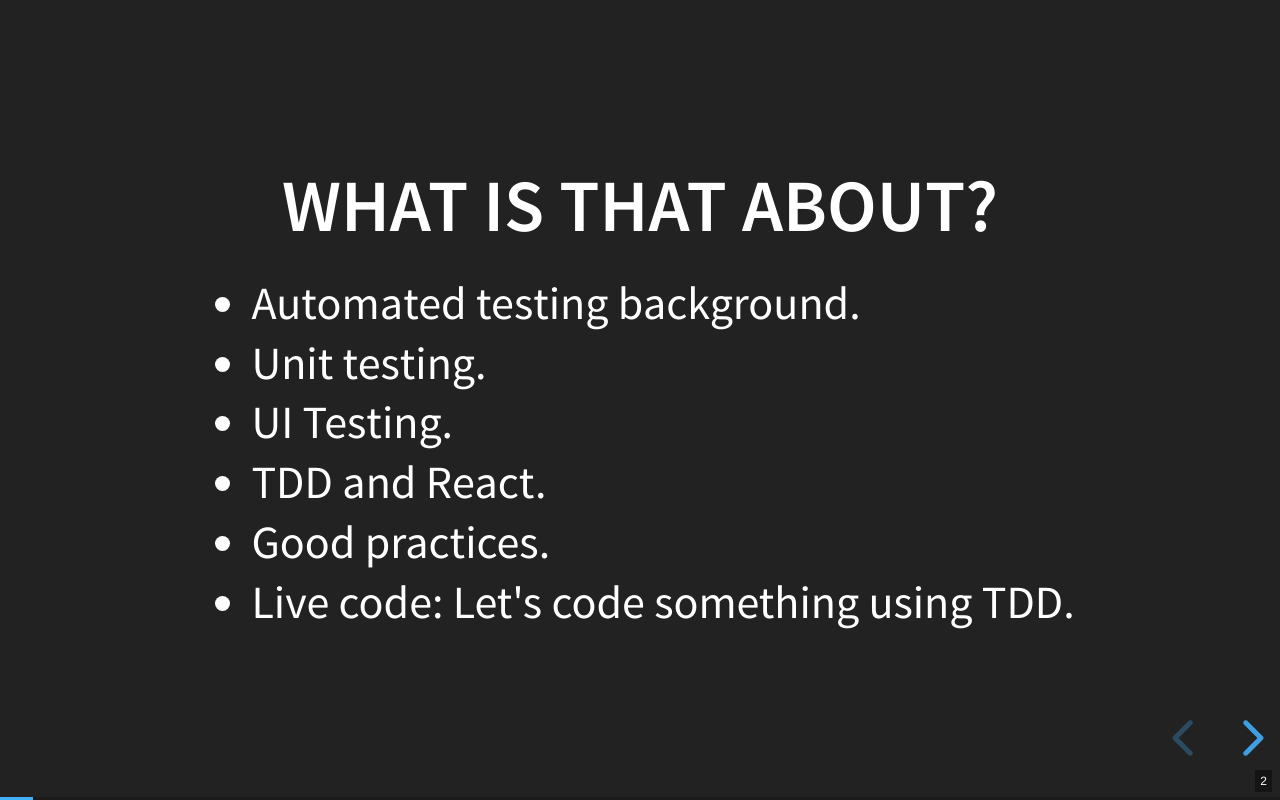
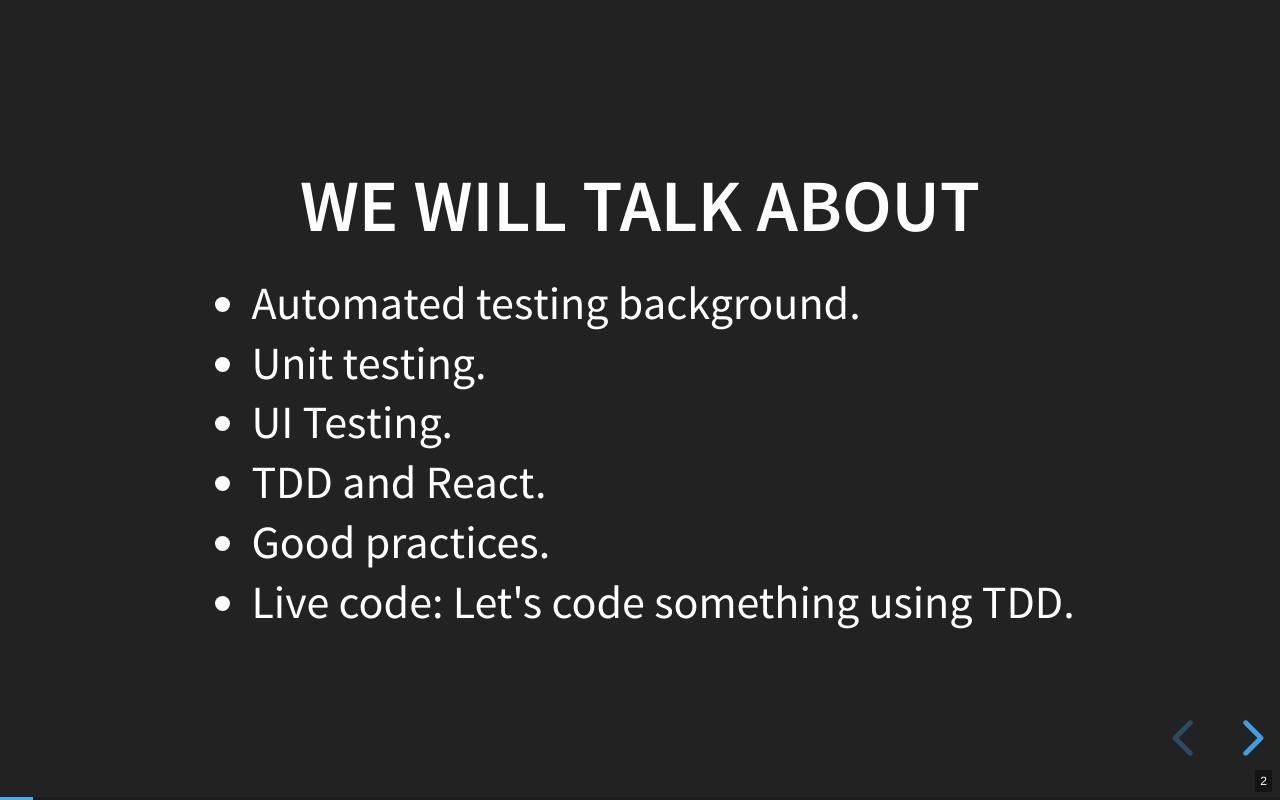
Before and after one commit to cristianoliveira/react-meets-tdd, a website: page src/index.html in a window 1280 px wide. Both pictures are taken after a click on the button "next slide". Drawn offline with Linux system fonts and the light colour scheme.

Commit message:
small agenda grammar change

```diff
--- a/src/index.html
+++ b/src/index.html
@@ -38,7 +38,7 @@
         </section>
 
         <section id="agenda">
-          <h2>What is that about?</h2>
+          <h2>We will talk about</h2>
           <ul>
             <li>Automated testing background.</li>
             <li>Unit testing.</li>
```
